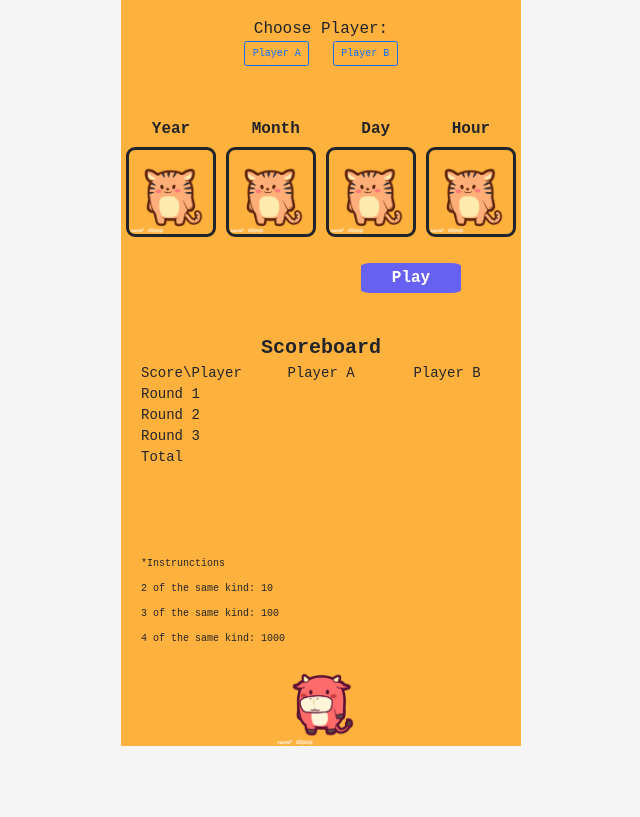
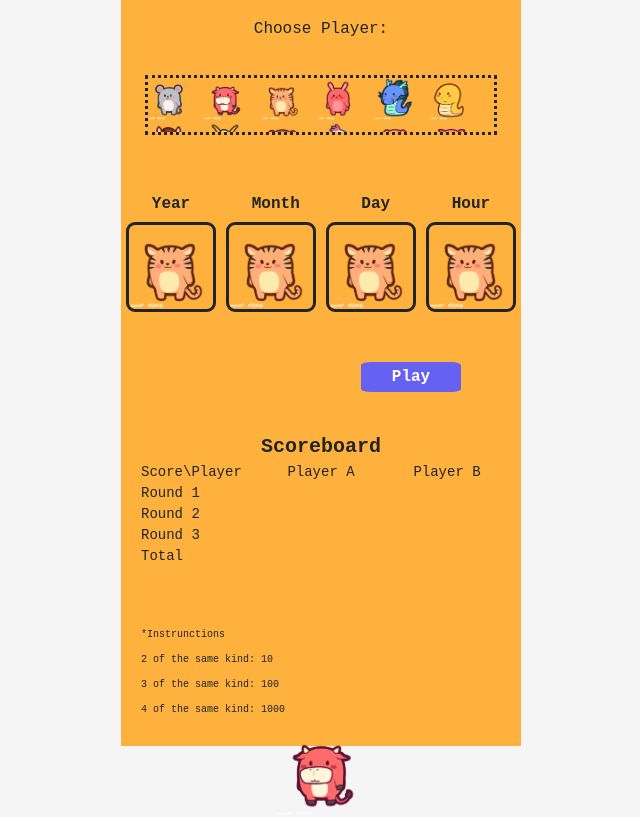
Before and after one commit to bluesnake0818/chinese-zodiac-slot-machine, a plain HTML site: page index.html in a window 1280 px wide. Shown: the part 54-871 px from the top of the page, without its empty margins (319-959 px from the left). Before the commit the page ends 800 px from the top, so only its background shows below. Drawn offline with nearby package versions, Linux system fonts and the light colour scheme; a web font is replaced by a local one.

Commit message:
create scroll of zodiac animals to choose from in html/css

```diff
--- a/css/style.css
+++ b/css/style.css
@@ -31,6 +31,7 @@ body {
   align-items: center;
   height: 100vh;
   font-size: 24px;
+  /* position: relative; */
 }
 
 body > header {
@@ -67,22 +68,37 @@ main {
 }
 
 main > #choose-player {
-  width: 200px;
+  /* width: 200px; */
   height: 40px;
   display: flex;
-  flex-direction: row;
+  /* flex-direction: row; */
   flex-wrap: wrap;
   justify-content: space-evenly;
   font-size: 16px;
   margin-top: 20px;
+  margin-bottom: 75px;
+}
+
+#choose-player > p {
+  /* margin: 0 20px 0 20px; */
+  /* display: flex;
+  flex-direction: column;
+  justify-content: space-between; */
+}
+
+.scroll {
+  margin: 1em;
+  font-size: 24px;
+  /* width: 3em; */
+  height: 2.5em;
+  border: dotted;
+  overflow-y: scroll;
 
 }
 
-#choose-player > p {
-  margin: 0 20px 0 20px;
-  /* display: flex;
-  flex-direction: column;
-  justify-content: space-between; */
+.scroll > .selection-img {
+  width: 1.75em;
+  height: 1.75em;
 }
 
 
@@ -96,6 +112,7 @@ main > #choose-player {
   align-items: center;
   justify-content: flex-start;
   margin-top: 60px;
+  margin-bottom: 100px;
 }
 
 .slot-machine > #slot-machine-pillars {
--- a/index.html
+++ b/index.html
@@ -31,11 +31,48 @@
         <h1>Chinese Zodiac Slot Machine</h1>
       </header>
 
+      <!-- <div id="choose-player" >
+        <p>Choose Player:</p>
+        <div class="overflow-scroll" width="20px" height="20px">
+        </div>
+      </div> -->
+
+      <!-- <div id="list-example" class="list-group">
+        <a class="list-group-item list-group-item-action" href="#list-item-1">Rat</a>
+        <a class="list-group-item list-group-item-action" href="#list-item-2">Ox</a>
+        <a class="list-group-item list-group-item-action" href="#list-item-3">Tiger</a>
+        <a class="list-group-item list-group-item-action" href="#list-item-4">Rabbit</a>
+      </div>
+      <div data-bs-spy="scroll" data-bs-target="#list-example" data-bs-offset="0" class="scrollspy-example" tabindex="0">
+        <h4 id="list-item-1">Rat</h4>
+        <p>Rat is a cunning animal.</p>
+        <h4 id="list-item-2">Ox</h4>
+        <p>Ox is a diligent animal.</p>p>
+        <h4 id="list-item-3">Tiger</h4>
+        <p>Tiger is a courageous animal.</p>
+        <h4 id="list-item-4">Rabbit</h4>
+        <p>Rabbit is an opportunistic animal</p>
+      </div> -->
+
       <div id="choose-player">
         <p>Choose Player:</p>
-        <button class="btn btn-outline-primary" id="Player-A">Player A</button>
-        <button class="btn btn-outline-primary" id="Player-B">Player B</button>
+        <div class="scroll">
+          <img id ="rat" src="./assets/designs_rat.png" class="selection-img" alt="zodiac image"/>
+          <img id ="ox" src="./assets/designs_ox.png" class="selection-img" alt="zodiac image"/>
+          <img id ="tiger" src="./assets/designs_tiger.png" class="selection-img" alt="zodiac image"/>
+          <img id ="rabbit" src="./assets/designs_rabbit.png" class="selection-img" alt="zodiac image"/>
+          <img id ="dragon" src="./assets/designs_dragon.png" class="selection-img" alt="zodiac image"/>
+          <img id ="snake" src="./assets/designs_snake.png" class="selection-img" alt="zodiac image"/>
+          <img id ="horse" src="./assets/designs_horse.png" class="selection-img" alt="zodiac image"/>
+          <img id ="goat" src="./assets/designs_goat.png" class="selection-img" alt="zodiac image"/>
+          <img id ="monkey" src="./assets/designs_monkey.png" class="selection-img" alt="zodiac image"/>
+          <img id ="rooster" src="./assets/designs_rooster.png" class="selection-img" alt="zodiac image"/>
+          <img id ="dog" src="./assets/designs_dog.png" class="selection-img" alt="zodiac image"/>
+          <img id ="pig" src="./assets/designs_pig.png" class="selection-img" alt="zodiac image"/>
+        </div>
       </div>
+
+
 
       <div class="slot-machine">
         <div id="slot-machine-pillars">
@@ -97,6 +134,7 @@
         <p>4 of the same kind: 1000</p>
       </div>
 
+
       <img id ="ox-img" src="./assets/designs_ox.png" class="zodiac-img" alt="ox image"/>
 
     </main>
--- a/js/app.js
+++ b/js/app.js
@@ -22,6 +22,9 @@ const zodiacsArray =
 let slotMachineArray, scoresArray, turn, round, isWinner, sumA, sumB
 const oxSays = new Audio('../audio/ox.mp3')
 const favicon = document.querySelector('#favicon')
+// var scrollSpy = new bootstrap.ScrollSpy(document.body, {
+//   target: '#navbar-example'
+// })
 
 /*------------------------ Cached Element References ------------------------*/
 // 2.1) slotMachine that ttore the 4 div elements that represent the slots in the slot machine.
@@ -299,6 +302,7 @@ function renderScore () {
 // 26. add favicon
 26. choose one of 12 zodiacs and they play the sound. and change to their favicon
 27. scroll effect
+28. there's a bug when you hit play again during the time delay before total sdcores are revealed, it shows the total sdcore right away.
 */
 
 /* Findings / questions
@@ -319,6 +323,7 @@ function renderScore () {
 15. what does session contents restored from 2/12/2022 at 4:20:50 PM mean?
 16. things like audio variable shoudl go under variables (state)?
 17. set at flex-start and then adjusting the margins is easier - than space around - contrary to what i thought at the beginning.
+18. what's em and rem
 */
 
 /* What was most difficult
```
